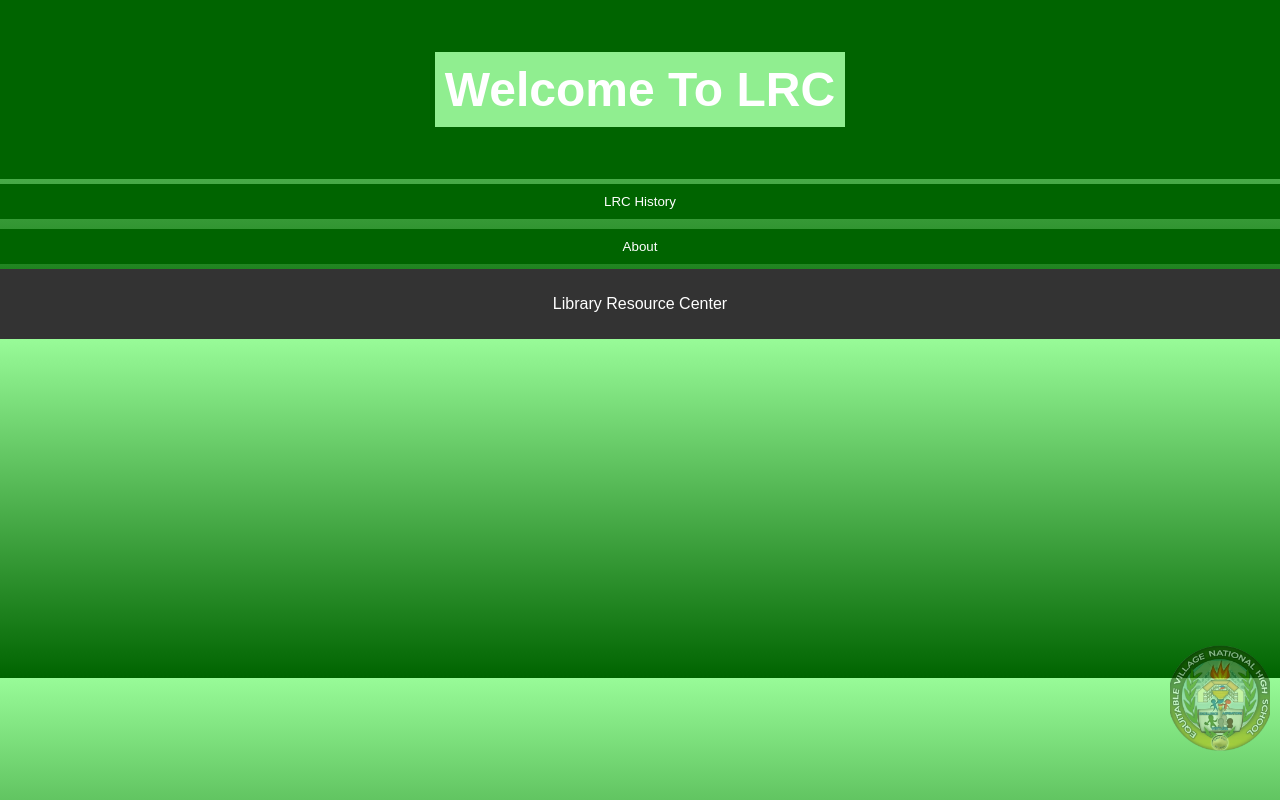
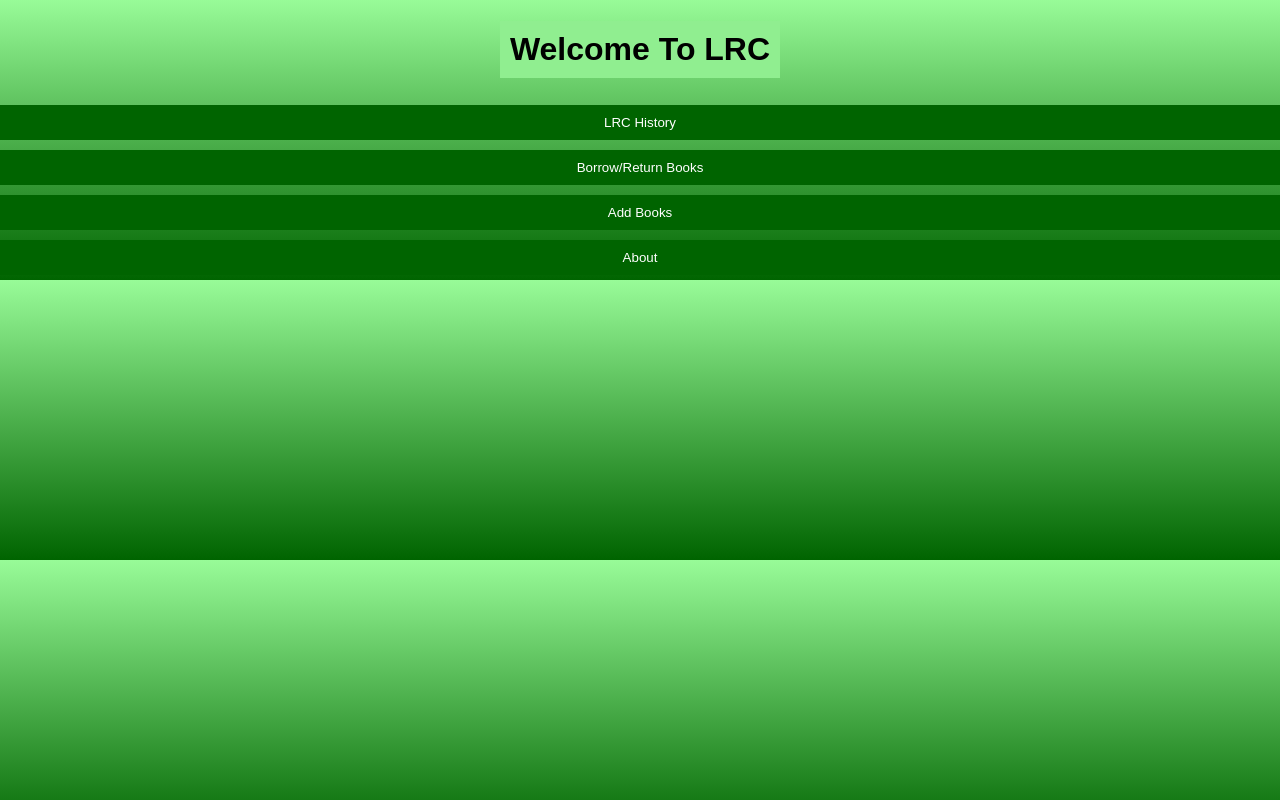
Before and after one commit to Lrcevnhs/Lrcevnhs, a plain HTML site: page index.html in a window 1280 px wide. Drawn offline with Linux system fonts and the light colour scheme.

Commit message:
Update index.html

```diff
--- a/index.html
+++ b/index.html
@@ -5,22 +5,14 @@
     <meta name="viewport" content="width=device-width, initial-scale=1.0">
     <title>Welcome to LRC</title>
     <link rel="stylesheet" href="s.css">
-    <script defer src="script.js"></script>
 </head>
 <body>
-    <header>
+    <div class="container">
         <h1>Welcome To LRC</h1>
-    </header>
-
-    <main>
-        <img src="imgss.png" alt="School Logo" class="background-logo">
-
         <button onclick="location.href='admin.html'">LRC History</button>
+        <button onclick="location.href='borrow.html'">Borrow/Return Books</button>
+        <button onclick="location.href='addbooks.html'">Add Books</button>
         <button onclick="location.href='about.html'">About</button>
-    </main>
-
-    <footer>
-        <p>Library Resource Center</p>
-    </footer>
+    </div>
 </body>
 </html>
```
